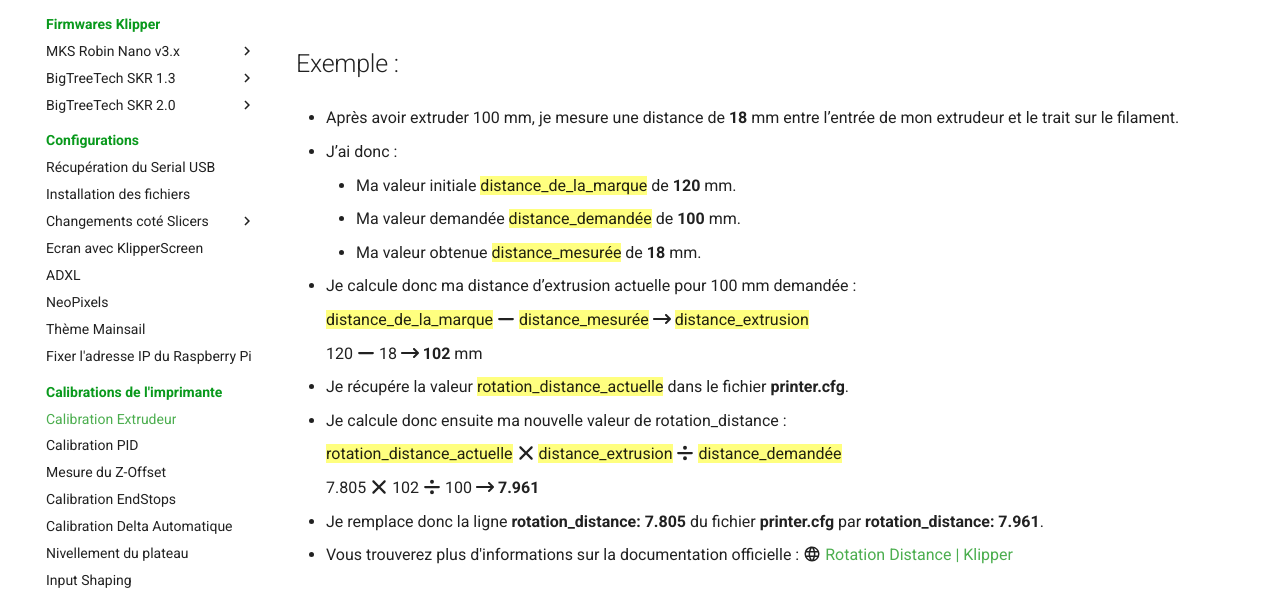
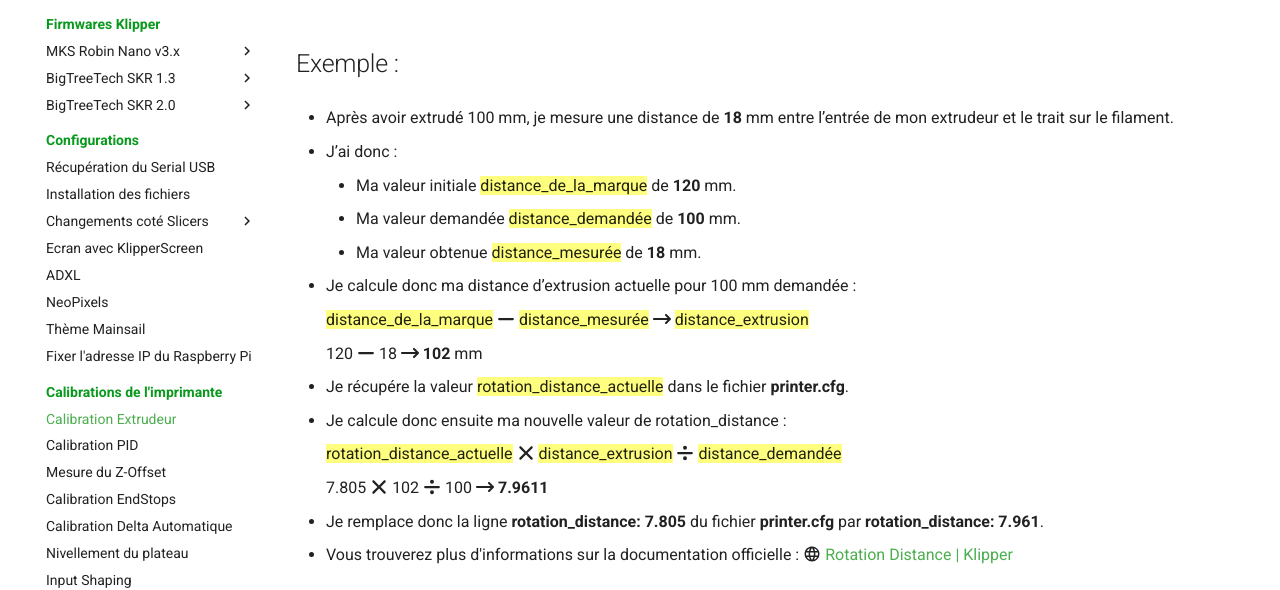
Before and after one commit to Guilouz/test, an MkDocs documentation site: the page built from docs/calibrations/extrudeur.md, in a window 1280 px wide and 900 px high, scrolled down 1287 px. Shown: the part 195-785 px from the top of the window. Built offline with MkDocs 1.6.1 and Material for MkDocs 9.7.7, drawn with Linux system fonts in a browser that asks for light colours; emoji names are drawn with the system emoji font; comment, search, counter and statistics services are not loaded.

Commit message:
Update extrudeur.md

```diff
--- a/docs/calibrations/extrudeur.md
+++ b/docs/calibrations/extrudeur.md
@@ -65,7 +65,7 @@ filament_diameter: 1.750
 
 ## Exemple :
 
-- Après avoir extruder 100 mm, je mesure une distance de **18** mm entre l’entrée de mon extrudeur et le trait sur le filament.
+- Après avoir extrudé 100 mm, je mesure une distance de **18** mm entre l’entrée de mon extrudeur et le trait sur le filament.
 
 - J’ai donc :
 
@@ -85,7 +85,7 @@ filament_diameter: 1.750
 
     {==rotation_distance_actuelle==} :fontawesome-solid-xmark: {==distance_extrusion==} :fontawesome-solid-divide: {==distance_demandée==}
 
-    7.805 :fontawesome-solid-xmark: 102 :fontawesome-solid-divide: 100 :fontawesome-solid-arrow-right-long: **7.961**
+    7.805 :fontawesome-solid-xmark: 102 :fontawesome-solid-divide: 100 :fontawesome-solid-arrow-right-long: **7.9611**
 
 - Je remplace donc la ligne **rotation_distance: 7.805** du fichier **printer.cfg** par **rotation_distance: 7.961**.
 
```
